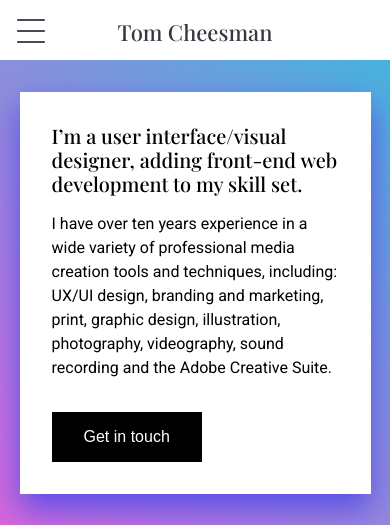
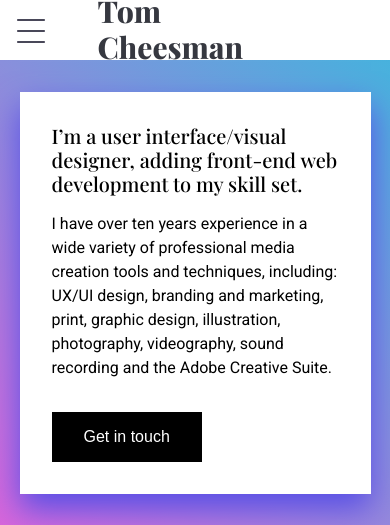
Before and after one commit to red-barrels/red-barrels.github.io, a PHP site: page / in a window 390 px wide. Shown: the top 525 px of the page. Run offline with PHP 8.4, Linux system fonts and the light colour scheme; some web fonts are replaced.

Commit message:
Add files via upload

```diff
--- a/css/main.css
+++ b/css/main.css
@@ -144,9 +144,10 @@ ul li:not(:hover) {
 }
 
 nav h1 {
-	color: #363840;
+	color: black;
 	padding: 0.38em 0em 0.2em 0.85em;
 	display: inline-block;
+	font-weight: 800;
 }
 
 nav h1 a:hover {
@@ -343,7 +344,9 @@ br {
 
 	/* Mobile Nav Title */
 	nav div h4 {
-		padding-top: 0.3em;
+		font-weight: 800;
+		padding-top: -5px;
+		font-size: 30px;
 		display: inline-block;
 		cursor: pointer;
 		float: none;
```
